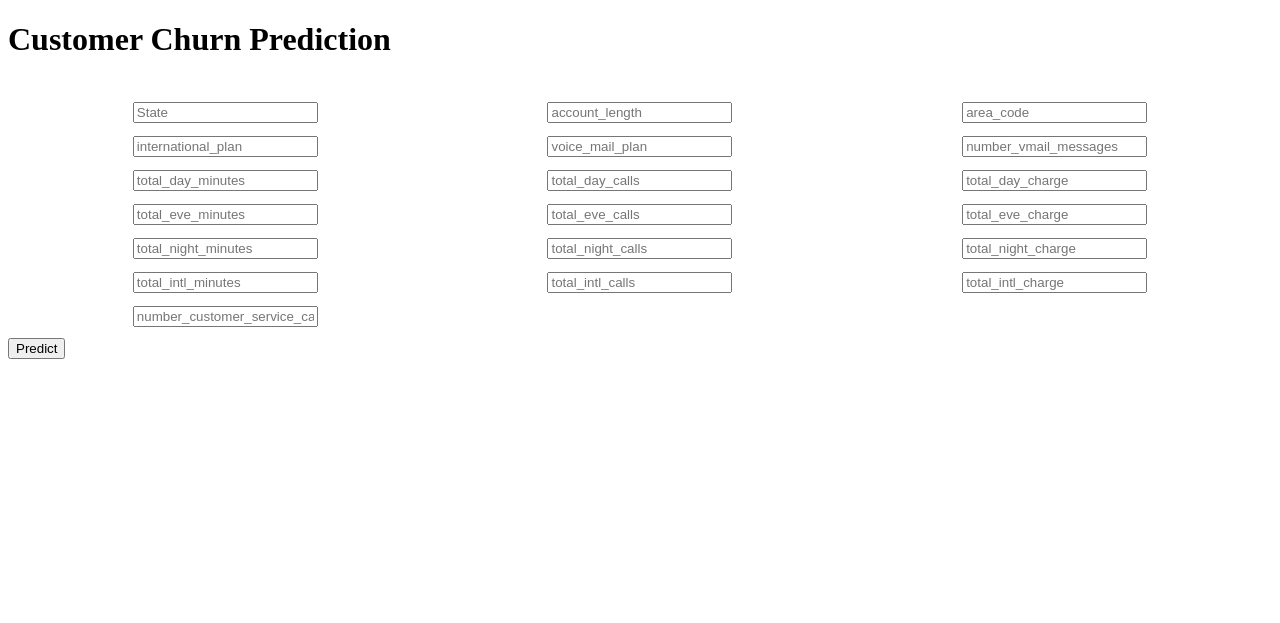
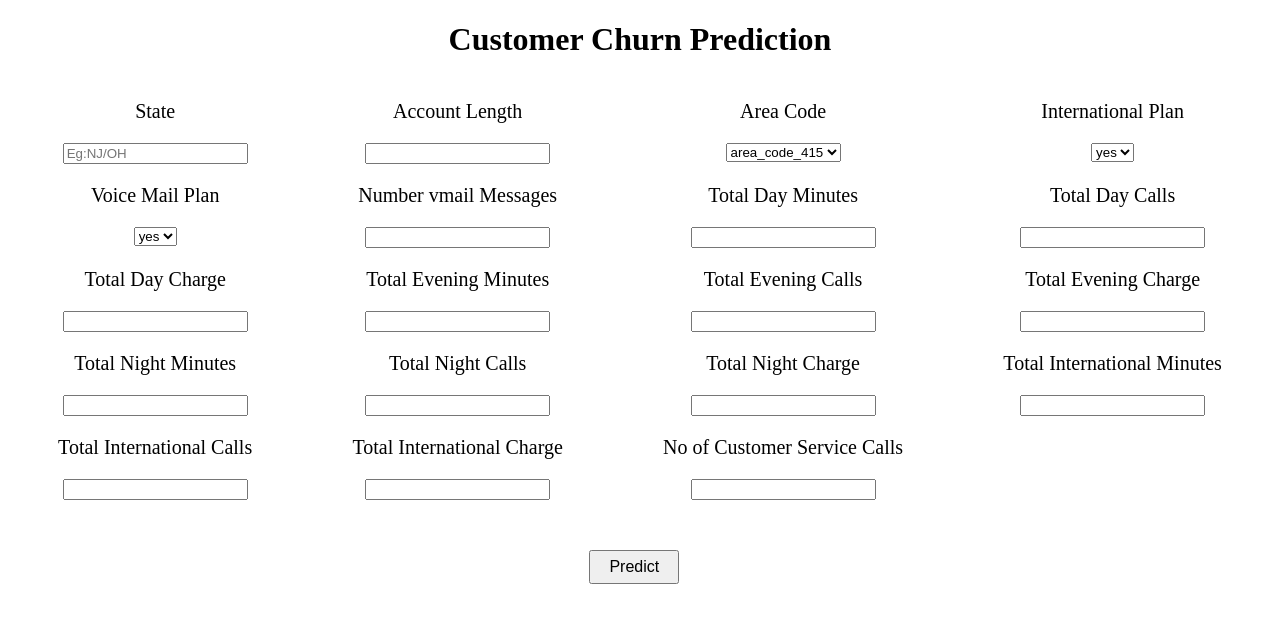
Before and after one commit to vikassingh3201/Customer-Churn-Prediction, a Flask app: page / in a window 1280 px wide. Shown: the top 623 px of the page. Run offline with Flask 2, Linux system fonts and the light colour scheme.

Commit message:
Update index.html

```diff
--- a/templates/index.html
+++ b/templates/index.html
@@ -1,19 +1,27 @@
 <!DOCTYPE html>
-<html >
-<head>
-    <meta charset="UTF-8">
-</head>
-
+<html>
 <style>
+    h1{
+        text-align: center;
+    }
     .grid-container {
       display: grid;
-      grid-template-columns: auto auto auto;
-      padding: 10px;
+      grid-template-columns: auto auto auto auto;
     }
 
     .grid-item {
-      font-size: 30px;
+      font-size: 10px;
       text-align: center;
+    }
+    #btn{
+        text-align: center;
+        margin-left: 46%;
+        margin-top: 4%;
+        padding: 6px 18px;
+        font-size: 16px;
+    }
+    p{
+        font-size: 20px;
     }
     </style>
 
@@ -24,65 +32,93 @@
     <form action="{{ url_for('model')}}"method="post">
         <div class="grid-container">
             <div class="grid-item">
-                <input type="text" name="state" placeholder="State" required="required" />
+                <p>State</p>
+                <input type="text" name="state" placeholder="Eg:NJ/OH" required="required" />
             </div>
             <div class="grid-item">
-                <input type="text" name="account_length" placeholder="account_length" required="required" />
+                 <p>Account Length</p>
+                <input type="text" name="account_length" required="required" />
             </div>
             <div class="grid-item">
-                <input type="text" name="area_code" placeholder="area_code" required="required" />
+                <p>Area Code</p>
+                <select name="area_code">
+                    <option value="area_code_415">area_code_415</option>
+                    <option value="area_code_408">area_code_408</option>
+                    <option value="area_code_510">area_code_510	</option>
+                  </select>
             </div>
             <div class="grid-item">
-                <input type="text" name="international_plan" placeholder="international_plan" required="required" />
+                <p>International Plan</p>
+                <select name="international_plan">
+                    <option value="yes">yes</option>
+                    <option value="no">no</option>
+                  </select>
             </div>
             <div class="grid-item">
-                <input type="text" name="voice_mail_plan" placeholder="voice_mail_plan" required="required" />
+                <p>Voice Mail Plan</p>
+                <select name="voice_mail_plan">
+                    <option value="yes">yes</option>
+                    <option value="no">no</option>
+                  </select>
             </div>
             <div class="grid-item">
-                <input type="text" name="number_vmail_messages" placeholder="number_vmail_messages" required="required" />
+                <p>Number vmail Messages</p>
+                <input type="text" name="number_vmail_messages" required="required" />
             </div>
             <div class="grid-item">
-                <input type="text" name="total_day_minutes" placeholder="total_day_minutes" required="required" />
+                <p>Total Day Minutes</p>
+                <input type="text" name="total_day_minutes" required="required" />
             </div>
             <div class="grid-item">
-                <input type="text" name="total_day_calls" placeholder="total_day_calls" required="required" />
+                <p>Total Day Calls</p>
+                <input type="text" name="total_day_calls" required="required" />
             </div>
             <div class="grid-item">
-                <input type="text" name="total_day_charge" placeholder="total_day_charge" required="required" />
+                <p>Total Day Charge</p>
+                <input type="text" name="total_day_charge" required="required" />
             </div>
             <div class="grid-item">
-                <input type="text" name="total_eve_minutes" placeholder="total_eve_minutes" required="required" />
+                <p>Total Evening Minutes</p>
+                <input type="text" name="total_eve_minutes" required="required" />
             </div>
             <div class="grid-item">
-                <input type="text" name="total_eve_calls" placeholder="total_eve_calls" required="required" />
+                <p>Total Evening Calls</p>
+                <input type="text" name="total_eve_calls" required="required" />
             </div>
             <div class="grid-item">
-                <input type="text" name="total_eve_charge" placeholder="total_eve_charge" required="required" />
+                <p>Total Evening Charge</p>
+                <input type="text" name="total_eve_charge" required="required" />
             </div>
             <div class="grid-item">
-                <input type="text" name="total_night_minutes" placeholder="total_night_minutes" required="required" />
+                <p>Total Night Minutes</p>
+                <input type="text" name="total_night_minutes" required="required" />
             </div>
             <div class="grid-item">
-                <input type="text" name="total_night_calls" placeholder="total_night_calls" required="required" />
+                <p>Total Night Calls</p>
+                <input type="text" name="total_night_calls" required="required" />
             </div>
             <div class="grid-item">
-                <input type="text" name="total_night_charge" placeholder="total_night_charge" required="required" />
+                <p>Total Night Charge</p>
+                <input type="text" name="total_night_charge" required="required" />
             </div>
             <div class="grid-item">
-                <input type="text" name="total_intl_minutes" placeholder="total_intl_minutes" required="required" />
+                <p>Total International Minutes</p>
+                <input type="text" name="total_intl_minutes" required="required" />
             </div>
             <div class="grid-item">
-                <input type="text" name="total_intl_calls" placeholder="total_intl_calls" required="required" />
+                <p>Total International Calls</p>
+                <input type="text" name="total_intl_calls" required="required" />
             </div>
             <div class="grid-item">
-                <input type="text" name="total_intl_charge" placeholder="total_intl_charge" required="required" />
+                <p>Total International Charge</p>
+                <input type="text" name="total_intl_charge" required="required" />
             </div>
             <div class="grid-item">
-                <input type="text" name="number_customer_service_calls" placeholder="number_customer_service_calls" required="required" />
+                <p>No of Customer Service  Calls</p>
+                <input type="text" name="number_customer_service_calls" required="required" />
             </div>
         </div>
-
-        <button type="submit" >Predict</button>
+        <button type="submit" id="btn">Predict</button>
     </form>
  </div>
 
```
